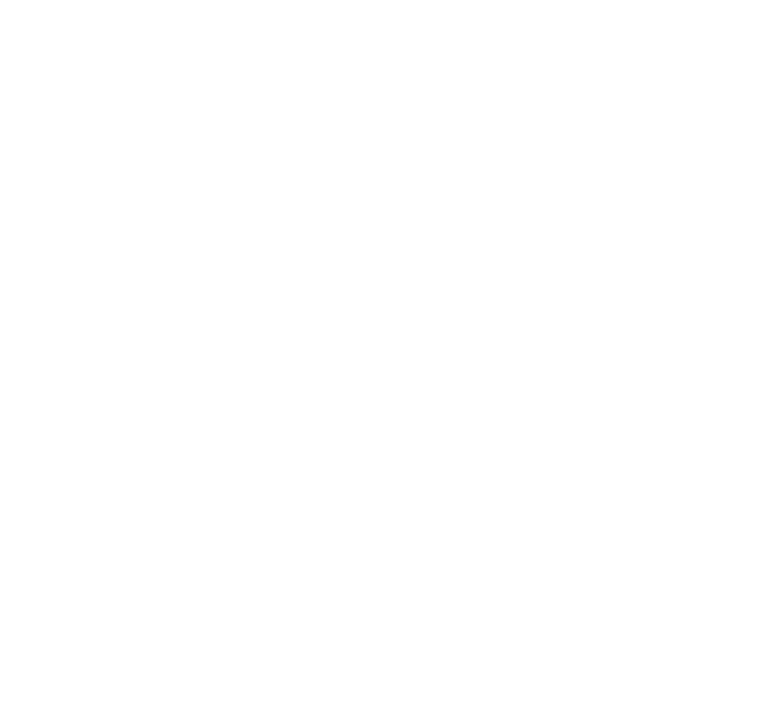
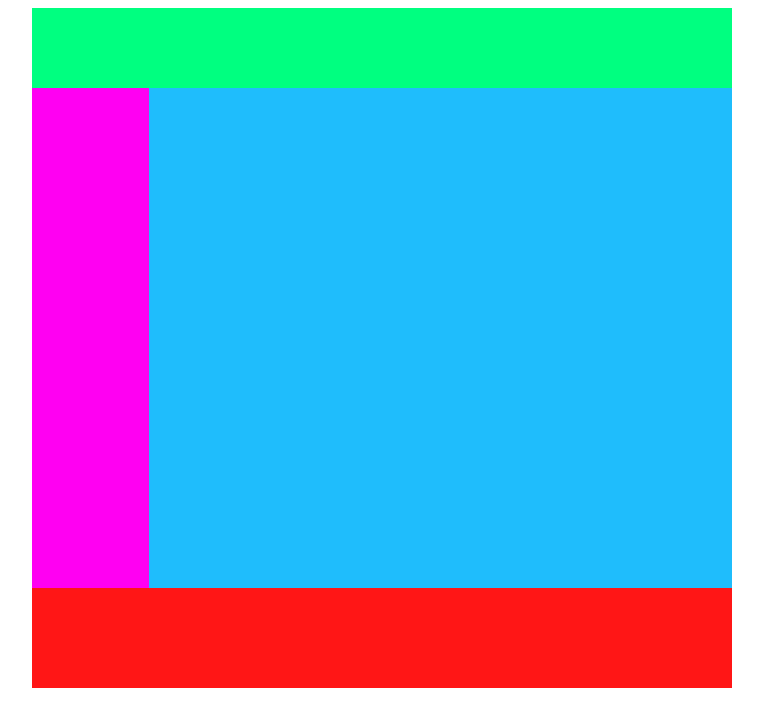
Before and after one commit to Robert-Cortez-Rudi/Tutorial_html_css_js, a plain HTML site: page layout.html in a window 1280 px wide. Shown: the whole page, without its empty margins (258-1021 px from the left). Drawn offline with Linux system fonts and the light colour scheme.

Commit message:
Styles do CSS dos sites

```diff
--- /dev/null
+++ b/css/layout1.css
@@ -0,0 +1,40 @@
+#page {
+    width: 700px;
+    margin: 0 auto;
+    background-color: aqua;
+}
+
+#header {
+    width: 100%;
+    height: 80px;
+    background-color: rgb(0, 89, 255);
+}
+
+.main {
+    display: flex;
+}
+
+#sidebar-left {
+    width: 100px;
+    height: 500px;
+    background-color: yellow;
+}
+
+#content {
+    width: 500px;
+    height: 500px;
+    background-color: greenyellow;
+}
+
+#sidebar-right {
+    width: 100px;
+    height: 500px;
+    background-color: blueviolet;
+}
+
+
+#footer {
+    width: 100%;
+    height: 100px;
+    background-color: palevioletred;
+}
--- a/css/style.css
+++ b/css/style.css
@@ -5,6 +5,43 @@ h4{
     color: rgb(0, 225, 255);
 }
 
-h5{
+h5{ /*Quando estiver vermelho, significa que é para uma tag */
     color: rgb(238, 49, 255);
 }
+
+#page {
+    width: 700px;
+    margin: 0 auto ; /*Centralização de uma div*/
+    /*Apenas um valor aplica a todas as margens (cima, baixo, direita e esquerda)*/
+    /*Com dois valores, o primeiro valor será aplicado encima e embaixo, enquanto o segundo na direita e na esquerda*/
+    /*Com 4 valores, o primeiro encima, segundo direita, terceiro baixo, quarto esquerda*/
+}
+
+#header {
+    width: 100%;
+    height: 80px;
+    background-color: rgb(0, 255, 128);
+}
+
+.main {
+    display: flex;
+}
+
+
+#sidebar {
+    width: 150px;
+    height: 500px;
+    background-color: rgb(255, 0, 242)
+}
+
+#content {
+    width: 750px;
+    height: 500px;
+    background-color: rgb(31, 189, 252)
+}
+
+#footer {
+    width: 100%;
+    height: 100px;
+    background-color: rgb(255, 22, 22)
+}
```
Also changed, not shown: css/layout2.css (added).
